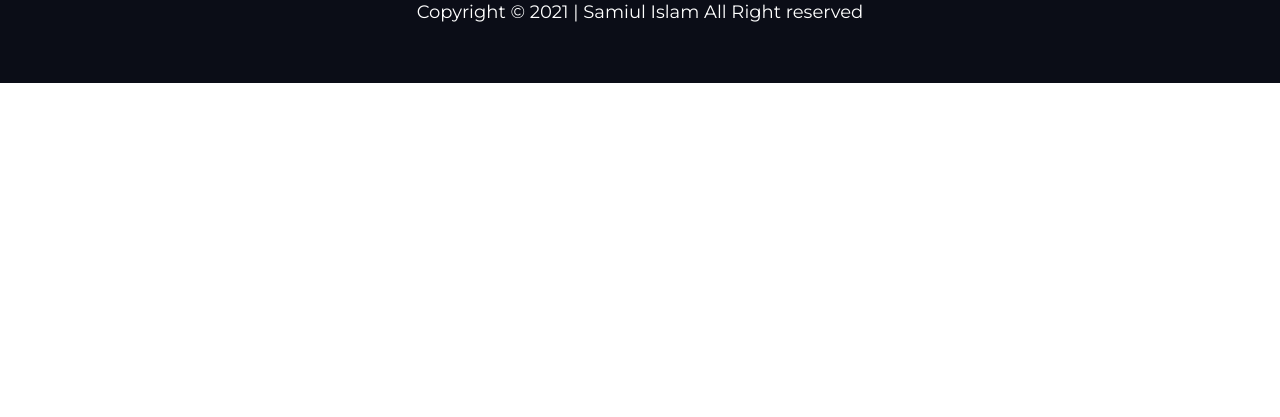
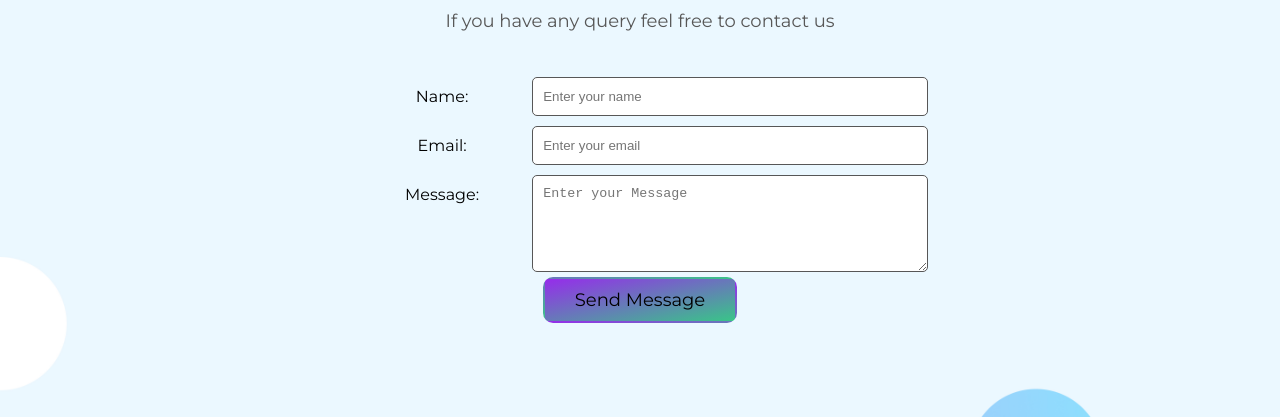
Before and after one commit to softsamiul/foodtoday, a plain HTML site: page index.html in a window 1280 px wide. Shown: the part 2383-2800 px from the top of the page. Before the commit the page ends 2466 px from the top, so only its background shows below. Drawn offline with Linux system fonts and the light colour scheme.

Commit message:
Contact us section added

```diff
--- a/index.html
+++ b/index.html
@@ -42,6 +42,7 @@
                         <li><a href="#about-us-section">About us</a></li>
                         <li><a href="#recipis-section">Our Recipies</a></li>
                         <li><a href="#social-stat-section">Social Stats</a></li>
+                        <li><a href="#contact-us">Contact us</a></li>
                     </ul>
                 </div>
             </div>
@@ -121,6 +122,30 @@
             </div>
         </div>
     </section>
+    <!-- Contact us section start here -->
+    <section id="contact-us">
+        <div class="container">
+            <h2 class="contact-us-header">Contact us</h2>
+            <p class="contact-us-text">If you have any query feel free to contact us</p>
+            <form action="" class="form-design">
+                <div class="input-group">
+                    <label for="name">Name: </label>
+                    <input type="text" name="name" id="name" placeholder="Enter your name">
+                </div>
+                <div class="input-group">
+                    <label for="email">Email: </label>
+                    <input type="email" name="email" id="email" placeholder="Enter your email">
+                </div>
+                <div class="input-group">
+                    <label for="message">Message: </label>
+                    <textarea name="message" id="message" cols="30" rows="5"
+                        placeholder="Enter your Message"></textarea>
+                </div>
+                <button type="submit" class="msg-btn">Send Message</button>
+
+            </form>
+        </div>
+    </section>
     <!-- Footer section start here -->
     <section>
         <footer id="footer">
--- a/style.css
+++ b/style.css
@@ -174,7 +174,7 @@ h2 {
 }
 .topbar-right > ul > li {
     list-style: none;
-    padding: 20px 20px;
+    padding: 20px 10px;
 }
 .topbar-right > ul > li > a {
     text-decoration: none;
@@ -183,7 +183,7 @@ h2 {
     font-weight: 600;
     border: 2px solid transparent;
     border-radius: 10px;
-    padding: 10px 20px;
+    padding: 20px 10px;
     transition: .5s;
 }
 .topbar-right > ul > li:hover > a {
@@ -206,3 +206,57 @@ h2 {
 .brand > span {
     color: orangered;
 }
+
+#contact-us {
+    padding: 100px 0;
+    text-align: center;
+    background-image: url(images/shapes/Frame\ 57.jpg);
+    background-repeat: no-repeat;
+    background-size: cover;
+}
+.form-design {
+    width: 50%;
+    margin: 0 auto;
+    margin-top: 40px;
+}
+
+.contact-us-header {
+    font-weight: 400;
+    font-size: 50px;
+}
+.contact-us-text {
+    font-size: 18px;
+    color: #575757;
+}
+.input-group {
+    display: flex;
+    justify-content: space-around;
+}
+.input-group > label {
+    width: 30%;
+    padding: 10px;
+    margin: 5px 0;
+}
+.input-group > input, textarea {
+    width: 70%;
+    border: 1px solid #575757;
+    padding: 10px;
+    border-radius: 5px;
+    margin: 5px 0;
+}
+.msg-btn {
+    padding: 10px 30px;
+    border: 2px solid transparent;
+    border-radius: 10px;
+    background: #962CEB;
+    background: -webkit-linear-gradient(top left, #962CEB, #39C588);
+    background: -moz-linear-gradient(top left, #962CEB, #39C588);
+    background: linear-gradient(to bottom right, #962CEB, #39C588);
+    transition: 1s;
+    font-family: 'Montserrat', sans-serif;
+    font-size: 18px;
+}
+.msg-btn:hover {
+    background: transparent;
+    border: 2px solid #39C588;
+}
```
Also changed, not shown: images/shapes/Frame 57.jpg (added).
